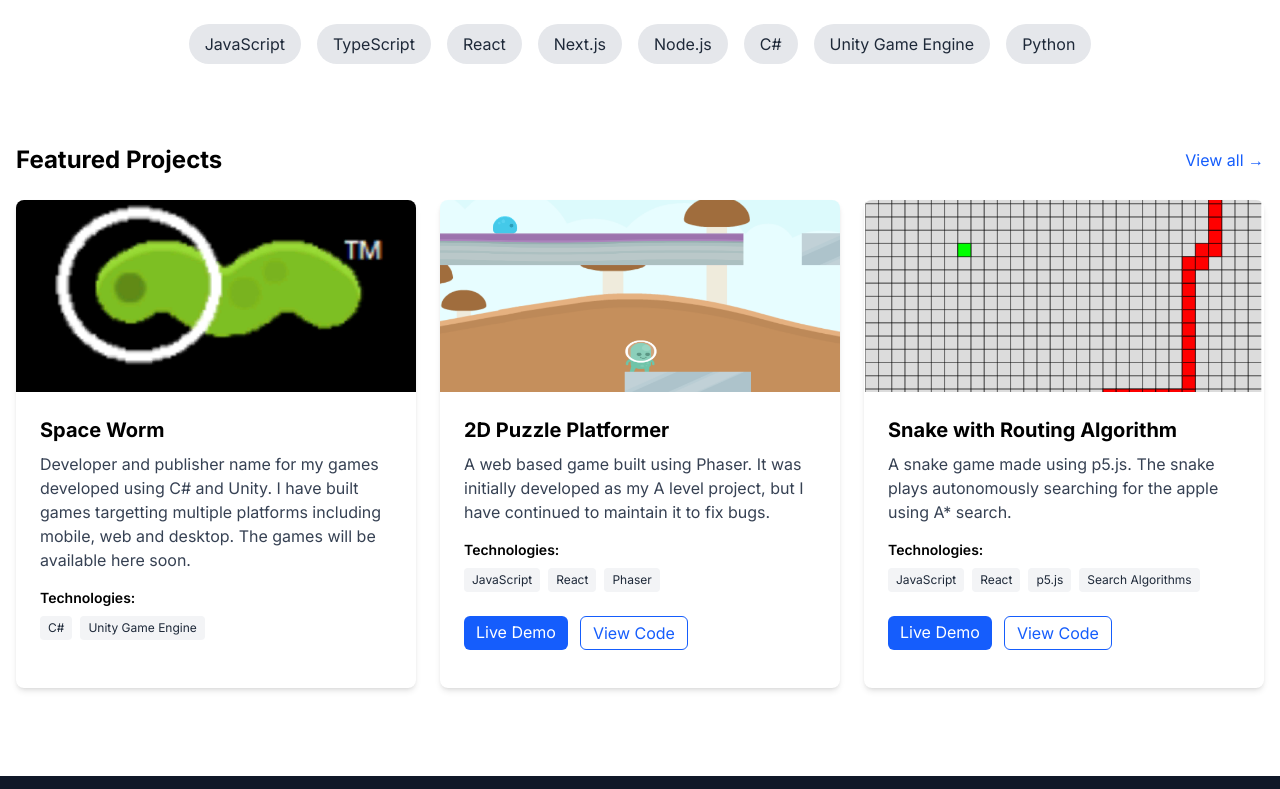
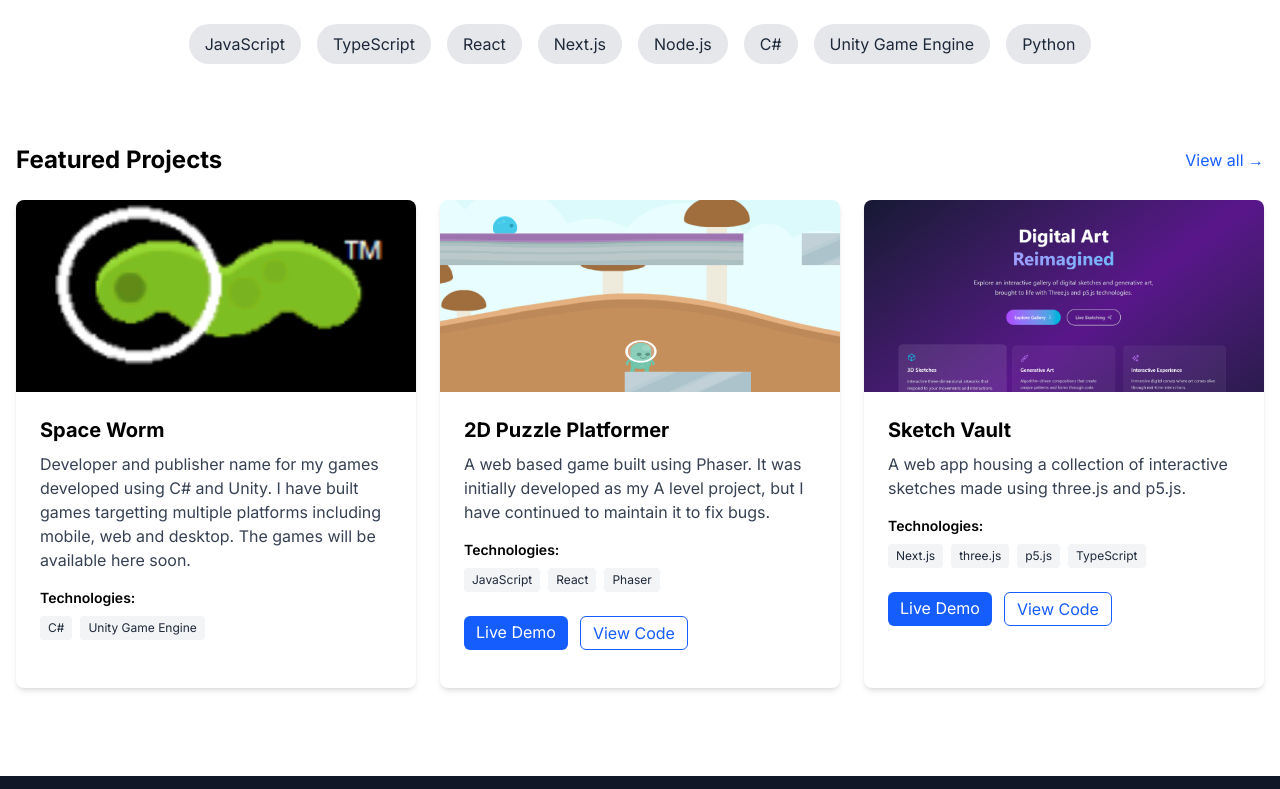
Before and after one commit to BenFielder1/portfolio, a Next.js app: page / in a window 1280 px wide. Shown: the part 632-1421 px from the top of the page. Built offline with nearby package versions, Linux system fonts and the light colour scheme.

Commit message:
Added Sketch Vault

```diff
--- a/src/data/projects.ts
+++ b/src/data/projects.ts
@@ -29,26 +29,26 @@ export const projects: Project[] = [
         githubLink: "https://github.com/BenFielder1/Ben-Fielder-A-Level-Project",
         featured: true,
     },
-    {
-        id: "project-3",
-        title: "Snake with Routing Algorithm",
-        description: "A snake game made using p5.js. The snake plays autonomously searching for the apple using A* search.",
-        imagePath: "/images/projects/snake.png",
-        technologies: ["JavaScript", "React", "p5.js", "Search Algorithms"],
-        demoLink: "/projects/snake",
-        githubLink: "https://github.com/BenFielder1/snake-with-routing",
-        featured: true,
-    },
-    {
-        id: "project-4",
-        title: "Three.js Planets Sketch",
-        description: "A sketch of a solar system to gain experience using three.js.",
-        imagePath: "/images/projects/planets.png",
-        technologies: ["JavaScript", "React", "three.js"],
-        demoLink: "/projects/planets",
-        githubLink: "https://github.com/BenFielder1/planets-sketch",
-        featured: false,
-    },
+    // {
+    //     id: "project-3",
+    //     title: "Snake with Routing Algorithm",
+    //     description: "A snake game made using p5.js. The snake plays autonomously searching for the apple using A* search.",
+    //     imagePath: "/images/projects/snake.png",
+    //     technologies: ["JavaScript", "React", "p5.js", "Search Algorithms"],
+    //     demoLink: "/projects/snake",
+    //     githubLink: "https://github.com/BenFielder1/snake-with-routing",
+    //     featured: true,
+    // },
+    // {
+    //     id: "project-4",
+    //     title: "Three.js Planets Sketch",
+    //     description: "A sketch of a solar system to gain experience using three.js.",
+    //     imagePath: "/images/projects/planets.png",
+    //     technologies: ["JavaScript", "React", "three.js"],
+    //     demoLink: "/projects/planets",
+    //     githubLink: "https://github.com/BenFielder1/planets-sketch",
+    //     featured: false,
+    // },
     {
         id: "project-5",
         title: "Portable Bird Song Identifier",
@@ -68,5 +68,15 @@ export const projects: Project[] = [
         demoLink: "/projects/documentationgenerator",
         // githubLink: "https://github.com/BenFielder1/snake-with-routing",
         featured: false,
+    },
+    {
+        id: "project-7",
+        title: "Sketch Vault",
+        description: "A web app housing a collection of interactive sketches made using three.js and p5.js.",
+        imagePath: "/images/projects/sketchvault.png",
+        technologies: ["Next.js", "three.js", "p5.js", "TypeScript"],
+        demoLink: "https://sketchvault.benfielder.com/",
+        githubLink: "https://github.com/BenFielder1/Sketch-Vault",
+        featured: true,
     }
 ];
```
Also changed, not shown: public/images/projects/sketchvault.png (added).
